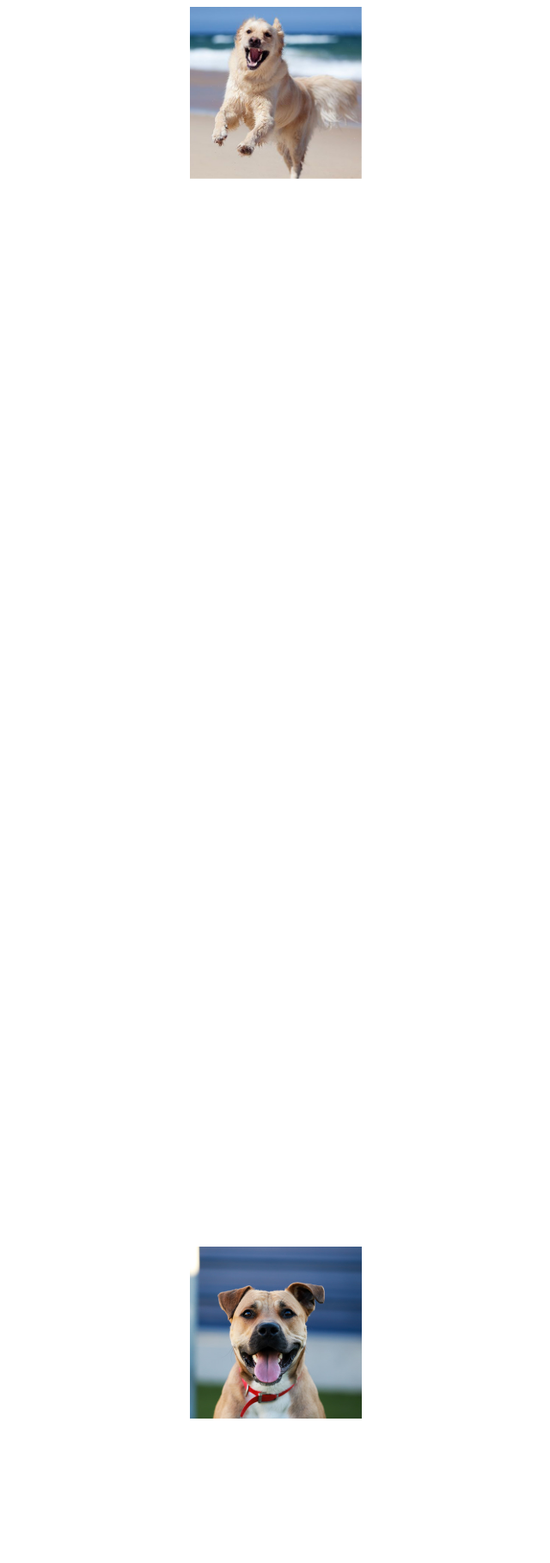
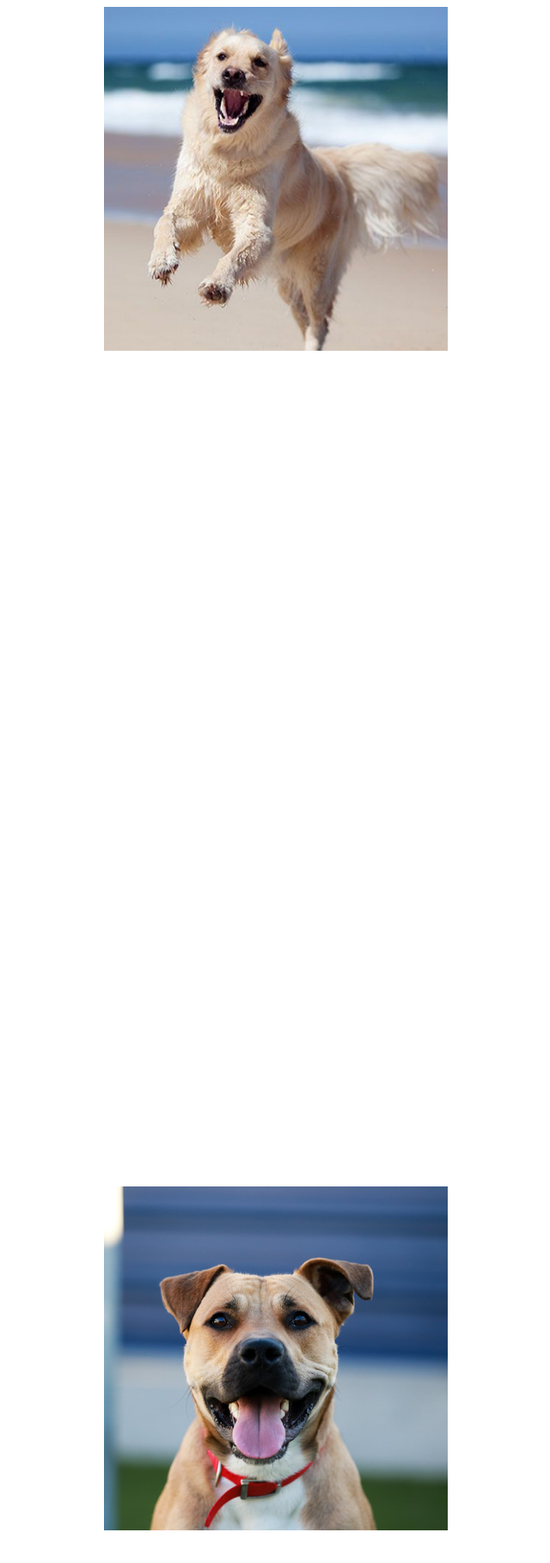
Before and after one commit to deanhume/lazy-observer-load, a plain HTML site: page index.html in a window 1280 px wide. Shown: the top 1818 px of the page at 86% size, without its empty margins (319-959 px from the left). Drawn offline with Linux system fonts and the light colour scheme.

Commit message:
Enlarged images

```diff
--- a/index.html
+++ b/index.html
@@ -31,7 +31,7 @@
 </head>
 
 <body>
-  <img class="js-lazy-image centered" src="./img/dog-running.svg"width="200" height="200" data-src="./img/dog-running.jpg">
+  <img class="js-lazy-image centered" src="./img/dog-running.svg" width="400" height="400" data-src="./img/dog-running.jpg">
   <br>
   <br>
   <br>
@@ -86,22 +86,7 @@
   <br>
   <br>
   <br>
-  <br>
-  <br>
-  <br>
-  <br>
-  <br>
-  <br>
-  <br>
-  <br>
-  <br>
-  <br>
-  <br>
-  <br>
-  <br>
-  <br>
-  <br>
-  <img class="js-lazy-image centered" src="./img/dog-face.svg"width="200" height="200" data-src="./img/dog-face.jpg">
+  <img class="js-lazy-image centered" src="./img/dog-face.svg" width="400" height="400" data-src="./img/dog-face.jpg">
   <br>
   <br>
   <br>
@@ -203,25 +188,7 @@
   <br>
   <br>
   <br>
-  <br>
-  <br>
-  <br>
-  <br>
-  <br>
-  <br>
-  <br>
-  <br>
-  <br>
-  <br>
-  <br>
-  <br>
-  <br>
-  <br>
-  <br>
-  <br>
-  <br>
-  <br>
-  <img class="js-lazy-image centered" src="./img/dog-battersea.svg" width="200" height="200" data-src="./img/dog-battersea.jpg">
+  <img class="js-lazy-image centered" src="./img/dog-battersea.svg" width="400" height="400" data-src="./img/dog-battersea.jpg">
   <script src="lazy-load.min.js"></script>
 </body>
 
```
